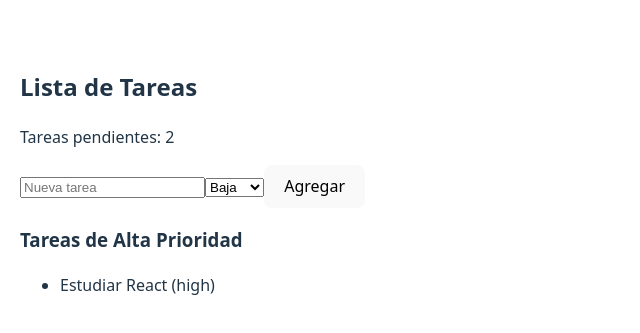
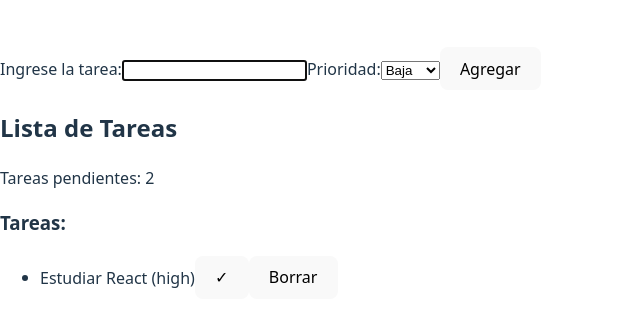
Before and after one commit to vanesaCarballido/To-DoList, a React (Vite) app in the folder vite-project/: page / in a window 1280 px wide. Shown: the part 219-552 px from the top of the page, without its empty margins (0-640 px from the left). Built offline with nearby package versions, Linux system fonts and the light colour scheme.

Commit message:
casi terminado

```diff
--- a/vite-project/src/App.jsx
+++ b/vite-project/src/App.jsx
@@ -1,19 +1,51 @@
-import { useState } from 'react';
-import { createTodos } from './components/utils.jsx';
-import TodoList from './components/TaskList.jsx';
-
-const todos = createTodos();
+import { useState, useCallback, useContext } from 'react';
+import TaskList from './components/TaskList.jsx';
+import { TaskForm } from './components/TaskForm.jsx';
 
 export default function App() {
-  const [tab, setTab] = useState('all');
-  const [isDark, setIsDark] = useState(false);
   return (
-    <>
-      <TodoList
-        todos={todos}
-        tab={tab}
-        theme={isDark ? 'dark' : 'light'}
-      />
-    </>
+      <AppContent />
   );
 }
+
+function AppContent() {
+  const listaInicial = [
+    { id: 1, text: "Estudiar React", priority: "high", completed: false },
+    { id: 2, text: "Comprar comida", priority: "medium", completed: true },
+    { id: 3, text: "Ir al gimnasio", priority: "low", completed: false },
+  ];
+
+  const [todos, setTodos] = useState(listaInicial);
+
+  const handleAdd = useCallback((text, priority) => {
+    const newTodo = {
+      id: todos.length + 1,
+      text,
+      priority,
+      completed: false
+    };
+    setTodos([...todos, newTodo]);
+  }, [todos]);
+
+
+  const handleComplete = useCallback((id) => {
+    setTodos(todos.map(todo => todo.id === id ? { ...todo, completed: !todo.completed } : todo));
+  }, [todos]);
+
+
+  const handleDelete = useCallback((id) => {
+    setTodos(todos.filter(todo => todo.id !== id));
+  }, [todos]);
+
+
+  return (
+    <div>
+      <TaskForm handleAdd={handleAdd} />
+      <TaskList
+        todos={todos}
+        onComplete={handleComplete}
+        onDelete={handleDelete}
+      />
+    </div>
+  );
+}
--- a/vite-project/src/components/TaskForm.jsx
+++ b/vite-project/src/components/TaskForm.jsx
@@ -1,26 +1,31 @@
-import { useRef, useState } from 'react';
+import { useRef, useState, useEffect } from 'react';
 
 function TaskForm({ handleAdd }) {
   const taskName = useRef(null);
-  const [priority, setPriority] = useState('baja');
+  const [priority, setPriority] = useState('low');
+
+  useEffect(() => {
+    taskName.current.focus();
+  }, []);
 
   function handleClick(event) {
     event.preventDefault();
     handleAdd(taskName.current.value, priority);
     taskName.current.value = '';
+    setPriority('low');
     taskName.current.focus();
-    setPriority('baja');
   }
 
   return (
     <div className="taskForm">
       <form>
         <label>Ingrese la tarea:</label>
-        <input ref={taskName} type="text" required />
-        <label>Elija la prioridad:</label>
+        <input ref={taskName} type="text"/>
+        <label>Prioridad:</label>
         <select value={priority} onChange={e => setPriority(e.target.value)}>
-          <option value="baja">Baja</option>
-          <option value="alta">Alta</option>
+          <option value="low">Baja</option>
+          <option value="medium">Media</option>
+          <option value="high">Alta</option>
         </select>
         <button onClick={handleClick} type="submit">Agregar</button>
       </form>
--- a/vite-project/src/components/TaskItem.jsx
+++ b/vite-project/src/components/TaskItem.jsx
@@ -1,16 +1,16 @@
-import React, { useMemo } from "react";
+import React, { useContext } from 'react';
 
-function TaskItem ({ task, onComplete, onDelete}){
-    return (
-        <div className="taskItem">
-            {task.text}
-            {task.priority}
-            <span>
-                <button onClick={()=> onComplete(task.id)}>Completada</button>
-                <button onClick={()=> onDelete(task.id)}>Borrar</button>
-            </span>
-        </div>
-    )
-};
+function TaskItem({ task, onComplete, onDelete }) {
+
+  return (
+    <li className="taskItem">
+      {task.text} ({task.priority})
+      <span>
+        <button onClick={() => onComplete(task.id)}>{task.completed ? '⟳' : '✓'}</button>
+        <button onClick={() => onDelete(task.id)}>Borrar</button>
+      </span>
+    </li>
+  );
+}
 
 export default React.memo(TaskItem);
--- a/vite-project/src/components/TaskList.jsx
+++ b/vite-project/src/components/TaskList.jsx
@@ -1,67 +1,31 @@
-import { useState, useMemo } from "react";
+import React, { useMemo } from 'react';
+import TaskItem from './TaskItem.jsx';
 
+function TaskList({ todos, onComplete, onDelete }) {
+  const highPriorityTasks = useMemo(() =>
+    todos.filter(task => task.priority === 'high'),
+    [todos]
+  );
 
-function Task({ task }) {
-  return (
-    <li>
-      {task.text} ({task.priority})
-    </li>
+  const pendingCount = useMemo(() =>
+    todos.filter(task => !task.completed).length,
+    [todos]
   );
-}
-
-function TaskList() {
-  const [tasks, setTasks] = useState([
-    { id: 1, text: "Estudiar React", priority: "high", completed: false },
-    { id: 2, text: "Comprar comida", priority: "low", completed: true },
-    { id: 3, text: "Ir al gimnasio", priority: "medium", completed: false }
-  ]);
-
-  const [newTask, setNewTask] = useState("");
-  const [priority, setPriority] = useState("low");
-
-  const highPriorityTasks = useMemo(() => {
-    return tasks.filter(task => task.priority === "high");
-  }, [tasks]);
-
-  const pendingCount = useMemo(() => {
-    return tasks.filter(task => !task.completed).length;
-  }, [tasks]);
-
-  const addTask = () => {
-    if (newTask.trim() === "") return;
-    setTasks([
-      ...tasks,
-      { id: tasks.length + 1, text: newTask, priority, completed: false }
-    ]);
-    setNewTask("");
-    setPriority("low");
-  };
-
 
   return (
-    <div style={{ padding: "20px" }}>
+    <div >
       <h2>Lista de Tareas</h2>
       <p>Tareas pendientes: {pendingCount}</p>
 
-      <div>
-        <input
-          type="text"
-          value={newTask}
-          onChange={(e) => setNewTask(e.target.value)}
-          placeholder="Nueva tarea"
-        />
-        <select value={priority} onChange={(e) => setPriority(e.target.value)}>
-          <option value="low">Baja</option>
-          <option value="medium">Media</option>
-          <option value="high">Alta</option>
-        </select>
-        <button onClick={addTask}>Agregar</button>
-      </div>
-
-      <h3>Tareas de Alta Prioridad</h3>
+      <h3>Tareas:</h3>
       <ul>
         {highPriorityTasks.map(task => (
-          <Task key={task.id} task={task} />
+          <TaskItem
+            key={task.id}
+            task={task}
+            onComplete={onComplete}
+            onDelete={onDelete}
+          />
         ))}
       </ul>
     </div>
--- a/vite-project/src/components/Utils.jsx
+++ /dev/null
@@ -1,24 +0,0 @@
-export function createTodos() {
-  const todos = [];
-  for (let i = 0; i < 50; i++) {
-    todos.push({
-      id: i,
-      text: "Todo " + (i + 1),
-      completed: Math.random() > 0.5
-    });
-  }
-  return todos;
-}
-
-export function filterTodos(todos, tab) {
-
-  return todos.filter(todo => {
-    if (tab === 'all') {
-      return true;
-    } else if (tab === 'active') {
-      return !todo.completed;
-    } else if (tab === 'completed') {
-      return todo.completed;
-    }
-  });
-}
```
Also changed, not shown: 1 other file (tests, documents, lock files or other folders).
